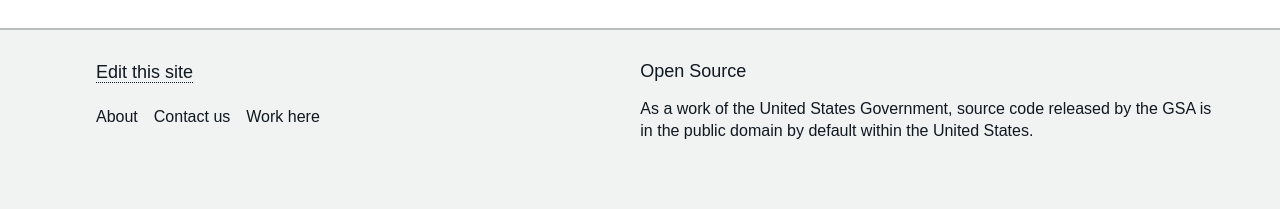
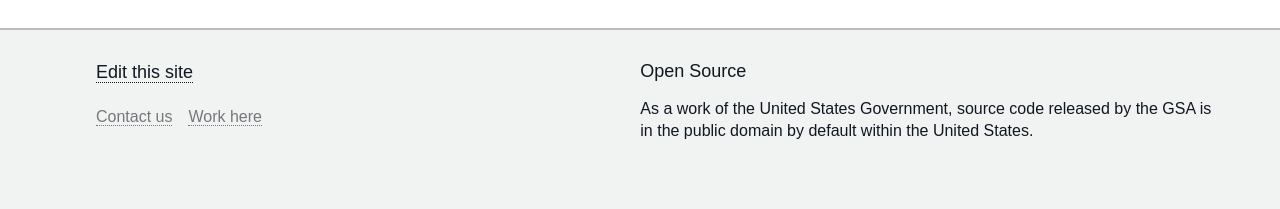
Before and after one commit to GSA/open.gsa.gov, a Jekyll site: the page built from index.html, in a window 1280 px wide. Shown: the part 1132-1341 px from the top of the page. Built offline with Jekyll 4.4.1, drawn with Linux system fonts in a browser that asks for light colours; nearby versions of some CDN libraries; some web fonts are replaced.

Commit message:
adding links to footer

```diff
--- a/_includes/footer.html
+++ b/_includes/footer.html
@@ -7,13 +7,10 @@
                 </ul>
                 <ul class="footer-links_secondary cf">
                     <li>
-                        About
+                        <a href="https://groups.google.com/forum/#!forum/gsa-data">Contact us</a>
                     </li>
                     <li>
-                        Contact us
-                    </li>
-                    <li>
-                        Work here
+                        <a href="http://www.gsa.gov/portal/content/105311">Work here</a>
                     </li>
                 </ul>
             </section>
```
